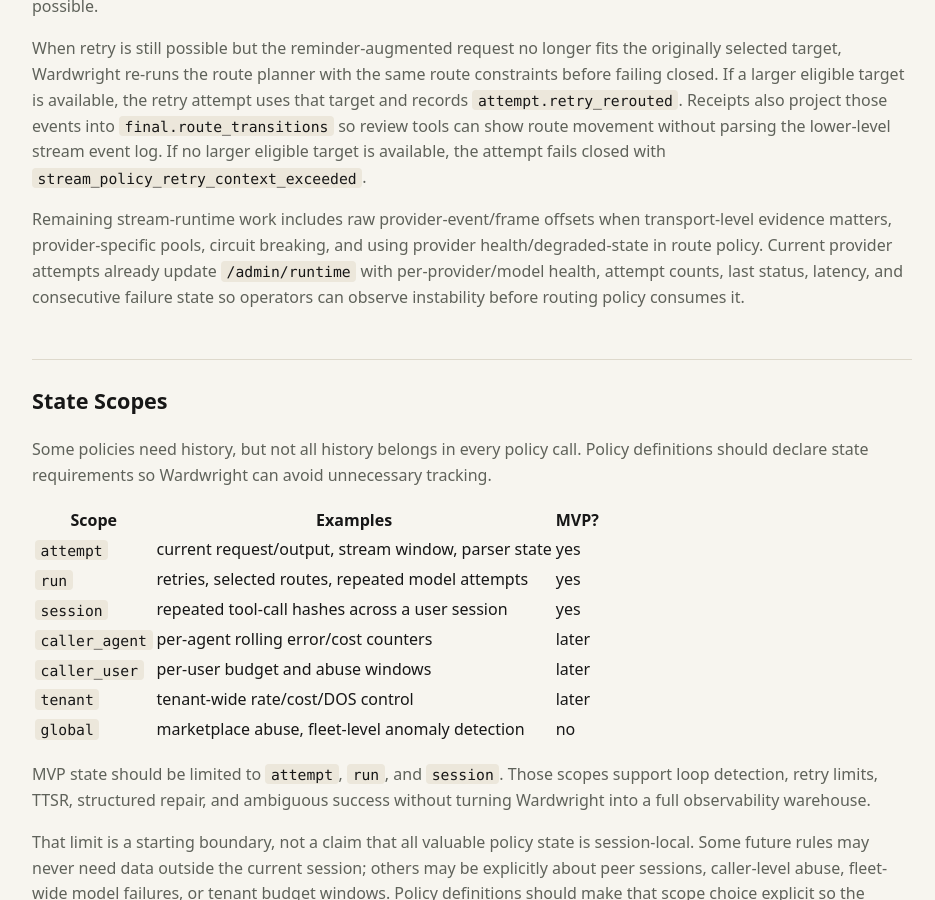
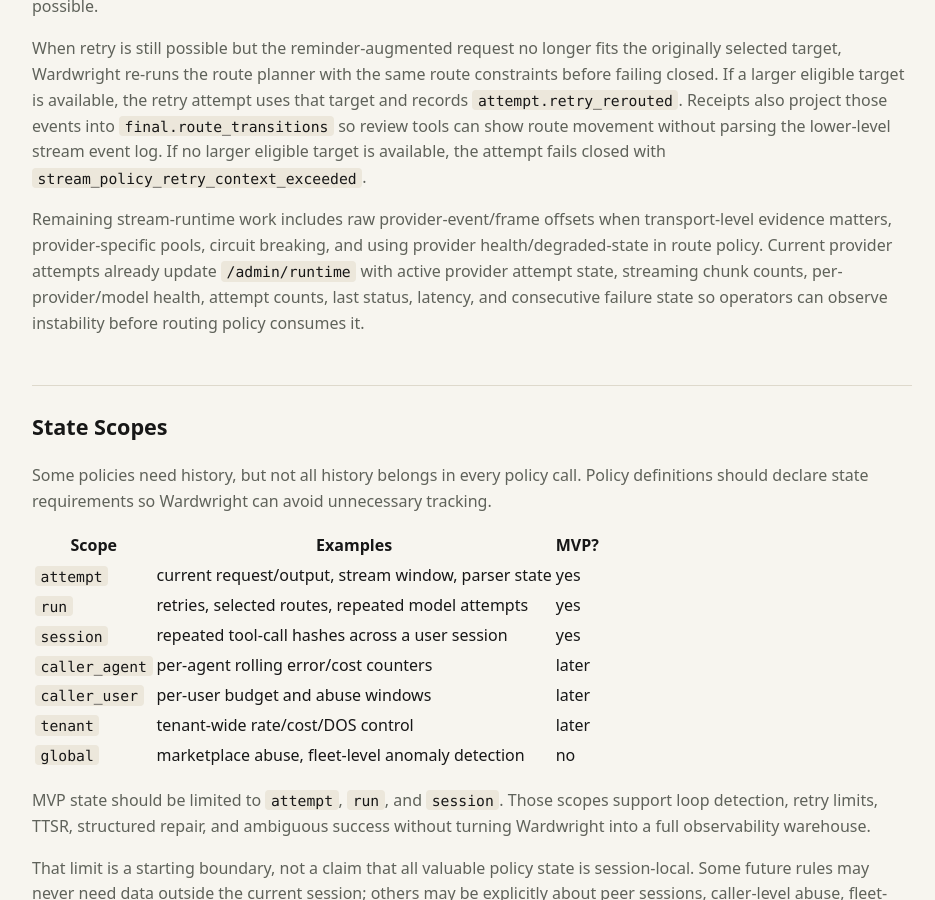
Before and after one commit to bglusman/ingary, a Jekyll site: the page built from docs/policy-engine.md, in a window 1280 px wide and 900 px high, scrolled down 5556 px. Shown: the whole window, without its empty margins (168-1103 px from the left). Built offline with Jekyll 4.4.1, drawn with Linux system fonts in a browser that asks for light colours.

Commit message:
Expose active provider attempts

```diff
--- a/docs/policy-engine.md
+++ b/docs/policy-engine.md
@@ -268,9 +268,10 @@
 Remaining stream-runtime work includes raw provider-event/frame offsets when
 transport-level evidence matters, provider-specific pools, circuit breaking,
 and using provider health/degraded-state in route policy. Current provider
-attempts already update `/admin/runtime` with per-provider/model health,
-attempt counts, last status, latency, and consecutive failure state so operators
-can observe instability before routing policy consumes it.
+attempts already update `/admin/runtime` with active provider attempt state,
+streaming chunk counts, per-provider/model health, attempt counts, last status,
+latency, and consecutive failure state so operators can observe instability
+before routing policy consumes it.
 
 ## State Scopes
 
```
Also changed, not shown: docs/architecture-review-tasks.md (+1 -1 lines), 3 other files.
